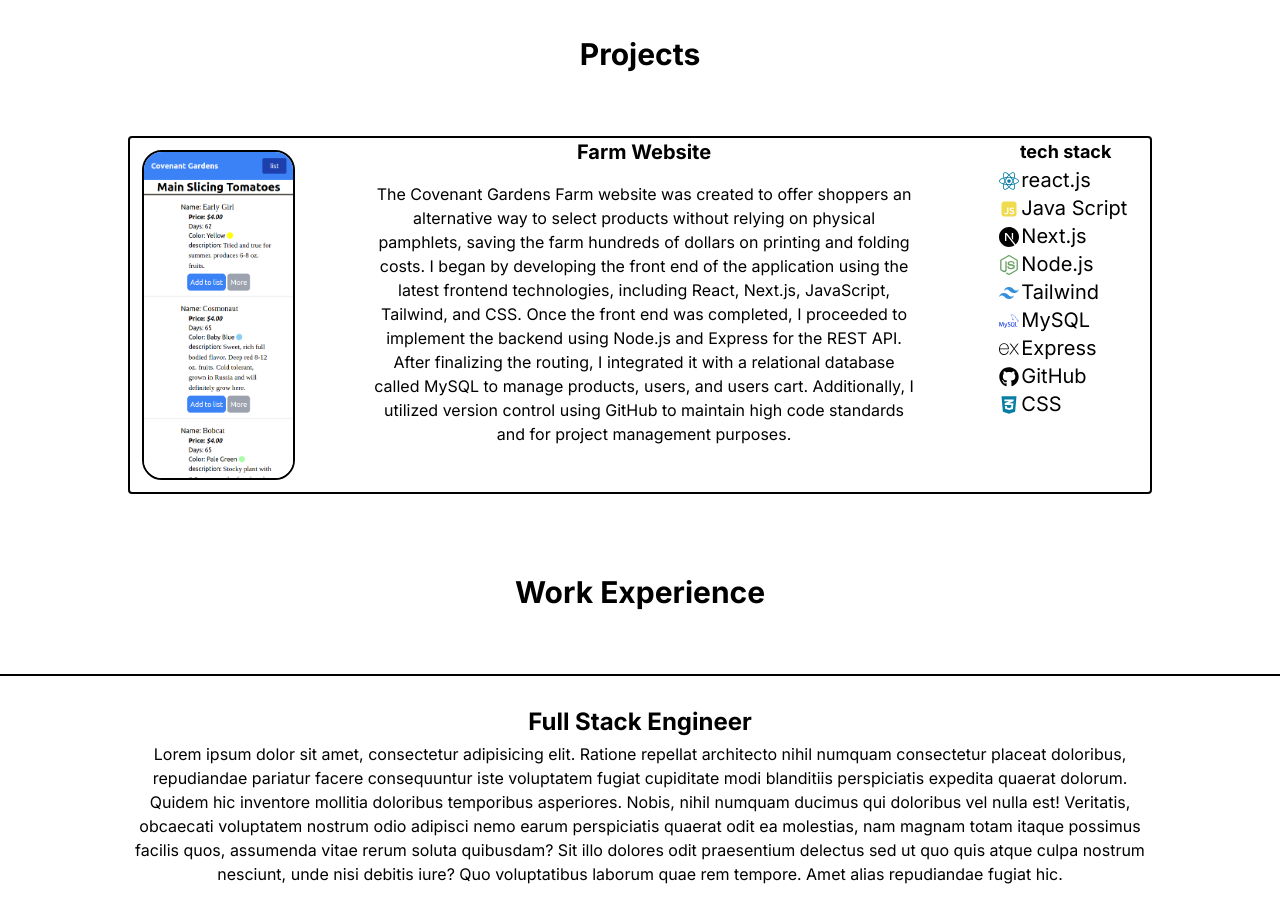
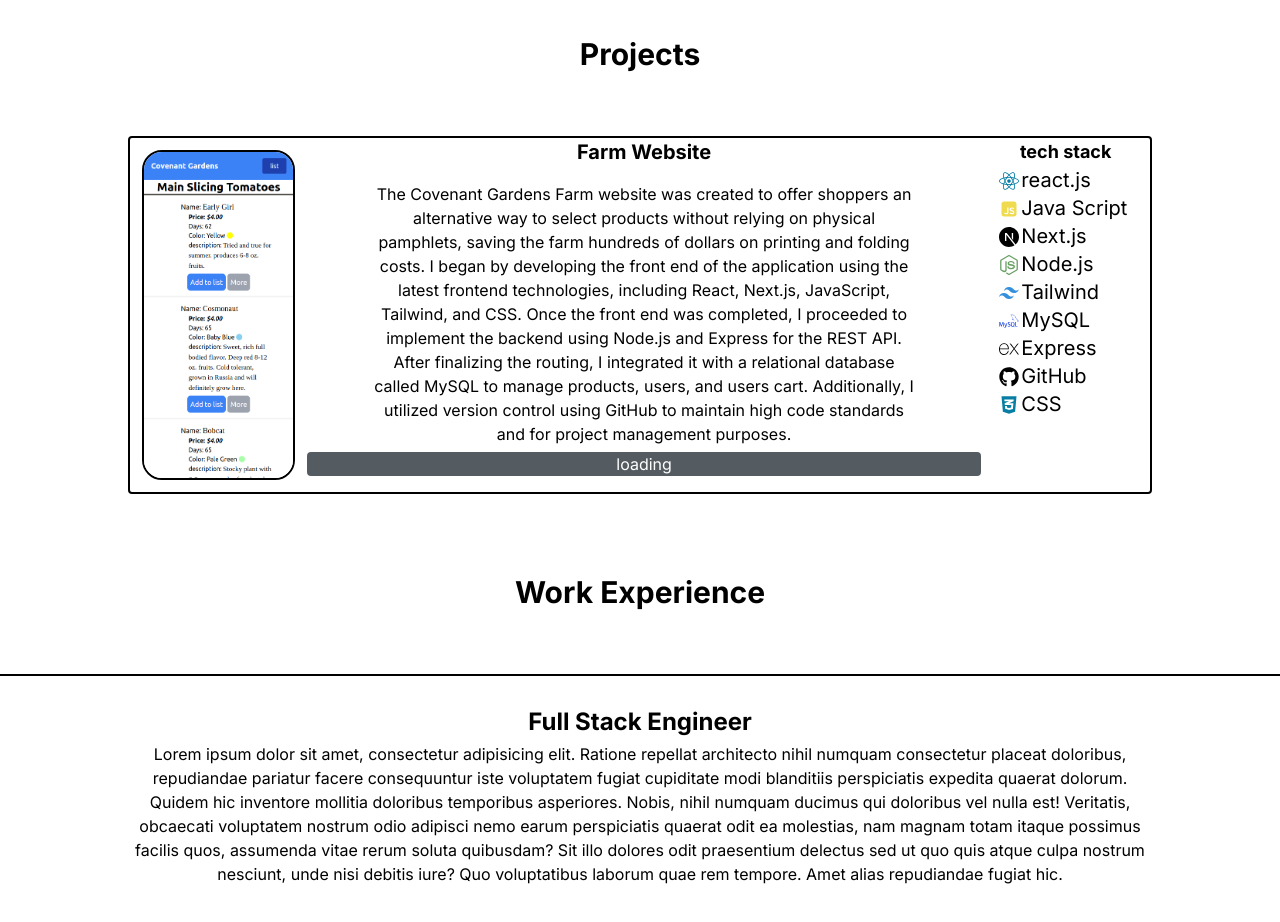
Before and after one commit to isaiahmartin847/Portfolio, a Next.js app in the folder client/: page / in a window 1280 px wide. Shown: the part 1140-2062 px from the top of the page. Built offline with nearby package versions, Linux system fonts and the light colour scheme; no server answers.

Commit message:
added the github project to the prjects

```diff
--- a/client/package.json
+++ b/client/package.json
@@ -9,6 +9,7 @@
     "lint": "next lint"
   },
   "dependencies": {
+    "@react-pdf/renderer": "^3.4.3",
     "framer-motion": "^11.1.7",
     "next": "14.1.4",
     "react": "^18",
--- a/client/src/app/components/github_last_update.tsx
+++ b/client/src/app/components/github_last_update.tsx
@@ -1,9 +1,11 @@
 "use client"
 
+import Loadable from "next/dist/shared/lib/loadable.shared-runtime";
 import { useEffect, useState } from "react"
 
 export default function GithubLastUpdate () {
     const [date, setDate]: any = useState(null)
+
 
     useEffect(() => {
         const owner: string = 'isaiahmartin847';
@@ -40,9 +42,14 @@ export default function GithubLastUpdate () {
         })
     }
 
-    return (
-        <>
-            <h1>this is the last update component last update {date}</h1>
-        </>
-    )
+    if(date) {
+      return (
+        <h1>The last commit to this repo was on {date}</h1>
+      )
+    } else {
+      return (
+        <h1>loading</h1>
+      )
+    }
+
 }
--- a/client/src/app/components/projects.tsx
+++ b/client/src/app/components/projects.tsx
@@ -2,6 +2,7 @@ import { Margarine } from "next/font/google";
 import { FaReact,  FaCss3Alt, FaGithub } from "react-icons/fa";
 import { SiExpress, SiNextdotjs, SiTailwindcss, SiMysql, SiNodedotjs } from "react-icons/si";
 import { RiJavascriptFill } from "react-icons/ri";
+import GithubLastUpdate from "./github_last_update";
 
 
 export default function MyProjects () {
@@ -11,10 +12,12 @@ export default function MyProjects () {
             <div className=" w-1/4 p-3">
                 <img className="border-2 border-black rounded-[20px]" src="/photos/farmweb.png"/>
             </div>
-            <div className="w-fit">
+            <div className="w-fit relative">
                 <h1 className="font-bold text-xl text-center">Farm Website</h1>
-
                 <p className="text-center w-fit pr-[10%] pl-[10%] mt-4">The Covenant Gardens Farm website was created to offer shoppers an alternative way to select products without relying on physical pamphlets, saving the farm hundreds of dollars on printing and folding costs. I began by developing the front end of the application using the latest frontend technologies, including React, Next.js, JavaScript, Tailwind, and CSS. Once the front end was completed, I proceeded to implement the backend using Node.js and Express for the REST API. After finalizing the routing, I integrated it with a relational database called MySQL to manage products, users, and users cart. Additionally, I utilized version control using GitHub to maintain high code standards and for project management purposes.</p>
+                <div className="text-center bg-[#555C61] rounded absolute inset-x-0 bottom-4 text-white text-md">
+                    <GithubLastUpdate />
+                </div>
             </div>
             <div className="w-1/4">
                 <h1 className="text-center text-lg font-bold">tech stack</h1>
```
Also changed, not shown: 2 other files (tests, documents, lock files or other folders).
